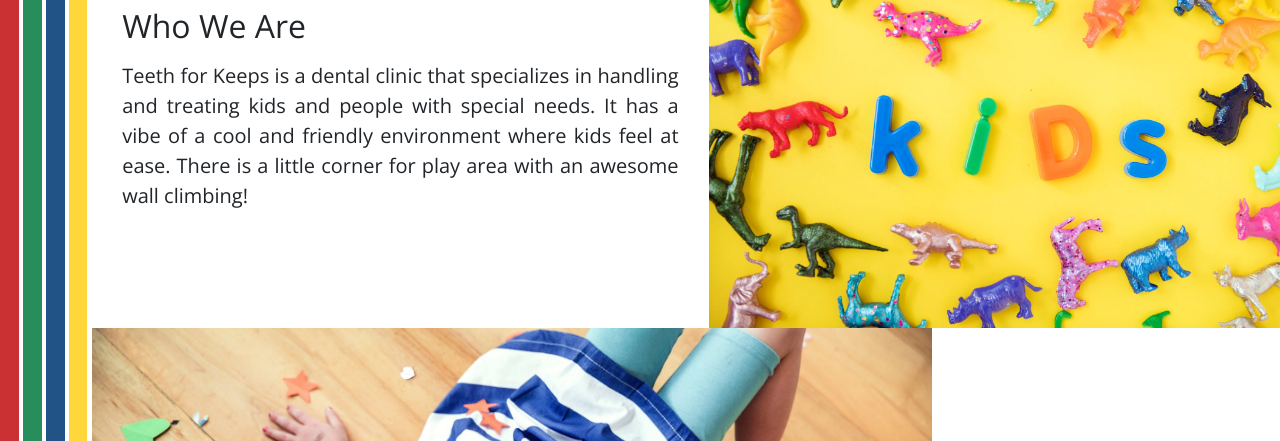
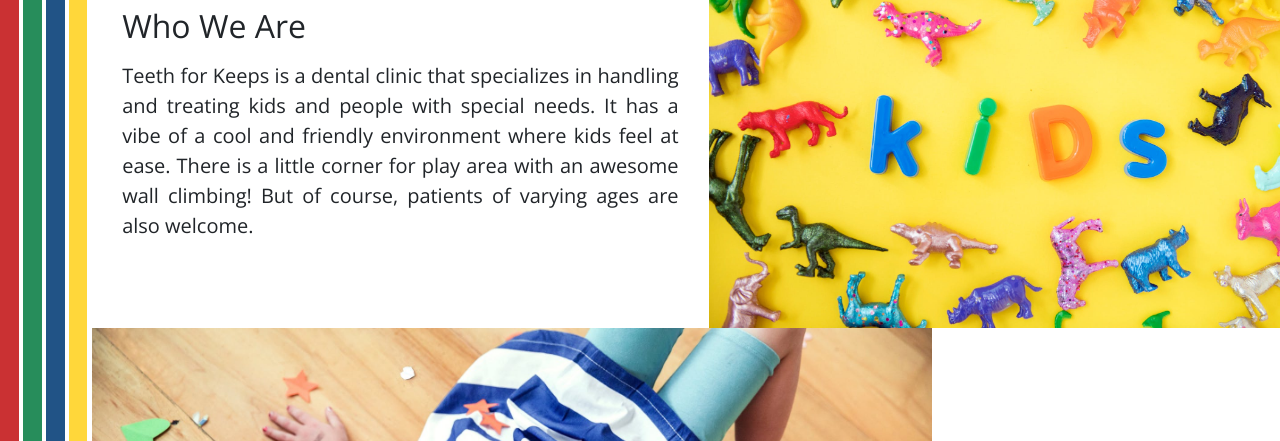
Before and after one commit to jimgonzalesddm/Teeth-for-Keeps, a plain HTML site: page home.html in a window 1280 px wide. Shown: the part 763-1204 px from the top of the page. Drawn offline with nearby package versions, Linux system fonts and the light colour scheme; a web font is replaced by a local one.

Commit message:
include capstone 1

```diff
--- a/home.html
+++ b/home.html
@@ -118,7 +118,7 @@
 					Who We Are
 				</h2>
 				<p id="who-we-are-text" class="text-justify">
-					Teeth for Keeps is a dental clinic that specializes in handling and treating kids and people with special needs. It has a vibe of a cool and friendly environment where kids feel at ease. There is a little corner for play area with an awesome wall climbing!
+					Teeth for Keeps is a dental clinic that specializes in handling and treating kids and people with special needs. It has a vibe of a cool and friendly environment where kids feel at ease. There is a little corner for play area with an awesome wall climbing! But of course,  patients of varying ages are also welcome.
 				</p>
 			</div>
 
```
